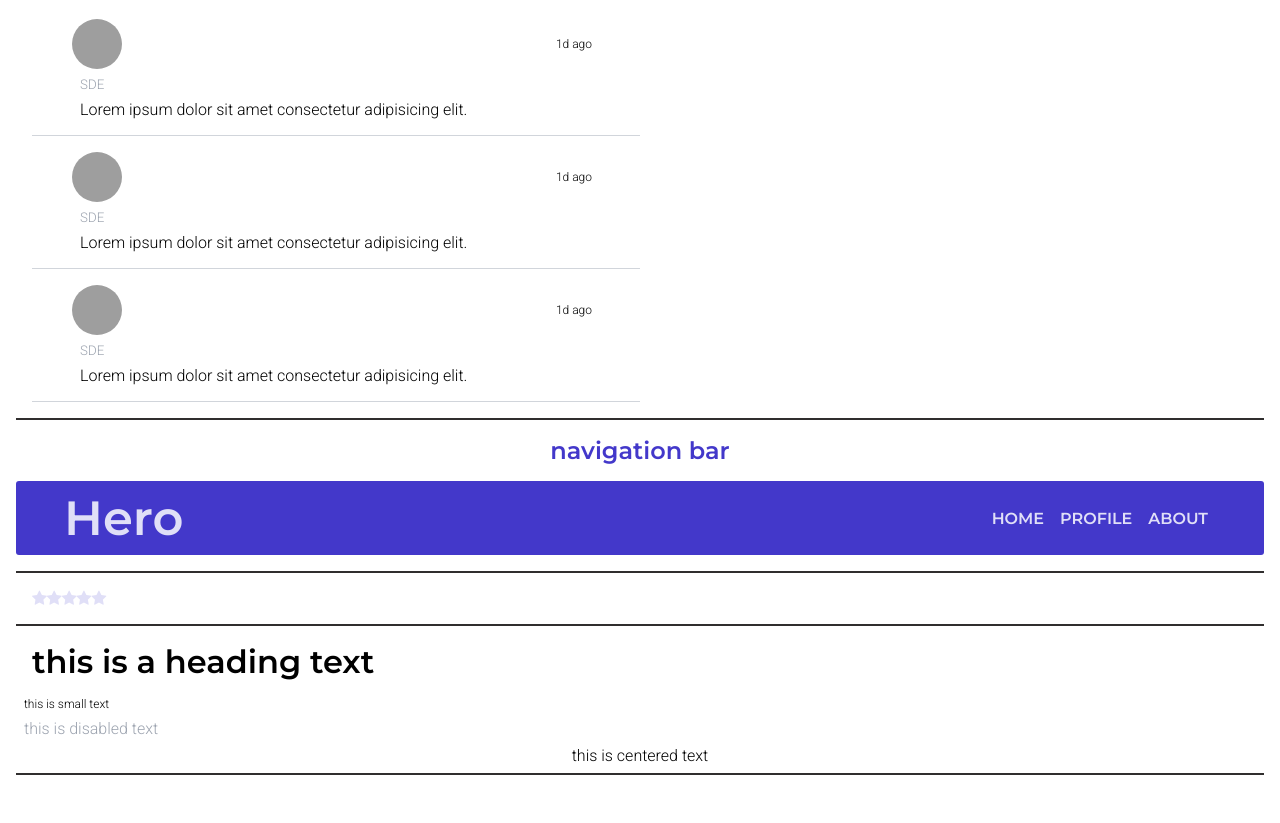
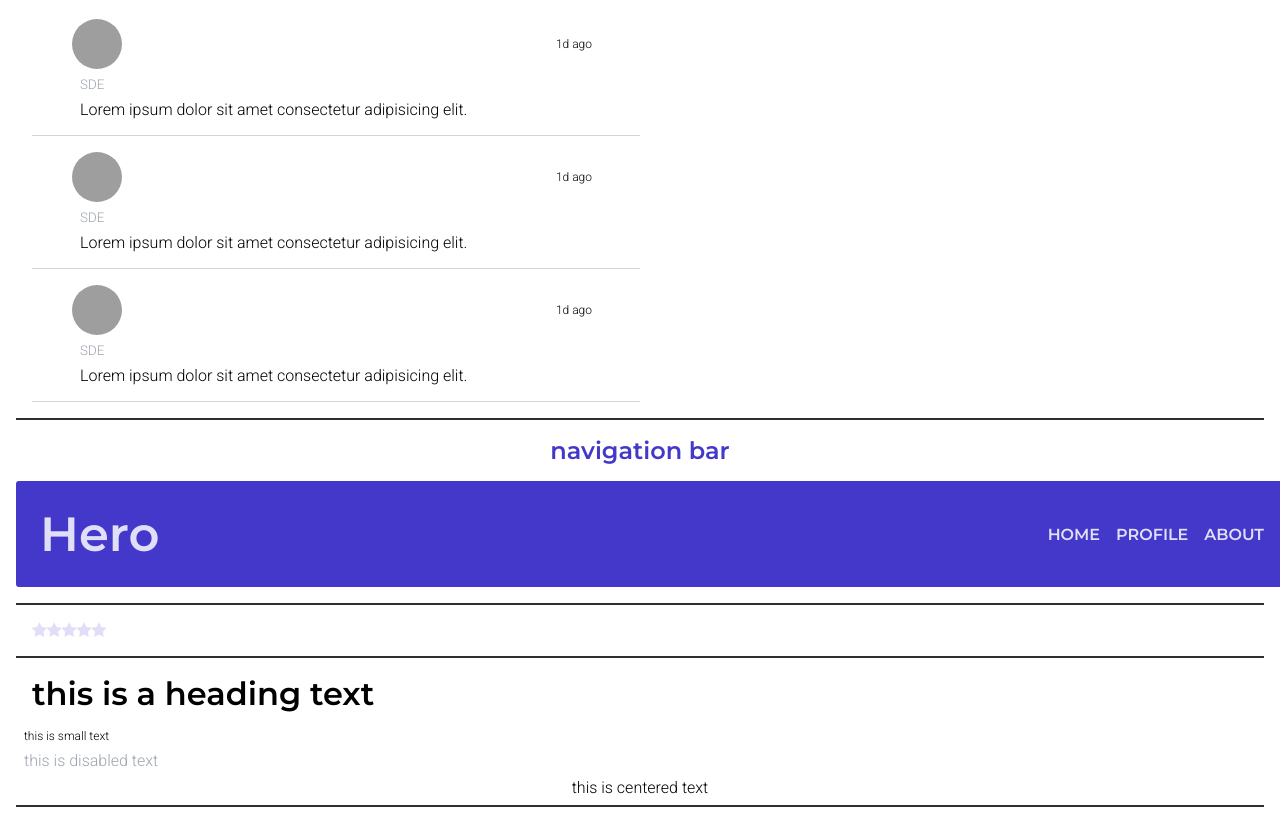
Before and after one commit to jay-rajput30/simcomlibrary, a plain HTML site: page index.html in a window 1280 px wide. Shown: the part 2919-3742 px from the top of the page. Before the commit the page ends 3710 px from the top, so only its background shows below. Drawn offline with Linux system fonts and the light colour scheme; grey boxes are pictures that could not be loaded.

Commit message:
refactor: overflow style

```diff
--- a/style.css
+++ b/style.css
@@ -580,14 +580,14 @@ box-shadow:  8px 8px 5px #d6d6d6,
 /* navbar styles */
 .navbar {
   margin: var(--space-2) 0;
-  padding: var(--space-1) var(--space-6) var(--space-1) var(--space-6);
+  padding: var(--space-3);
   background-color: var(--main-color);
   border-radius: 3px;
   display: flex;
   flex-direction: column;
-  justify-content: space-between;
+  justify-content: center;
   align-items: center;
-  width: 100%;
+  width: 100vw;
 }
 .nav--hero {
   font-family: "Quigley", var(--heading-font);
```
